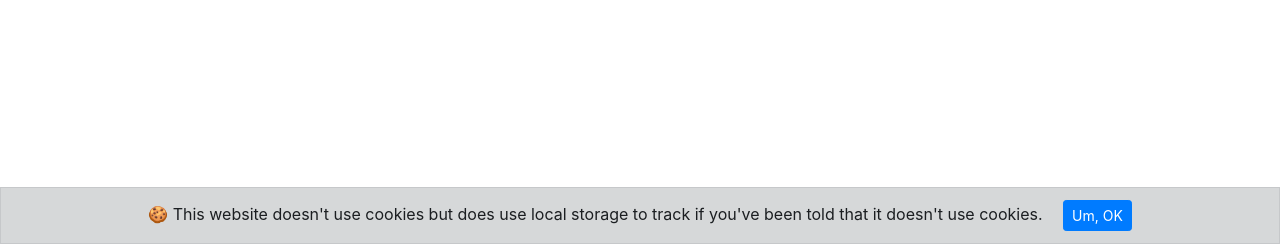
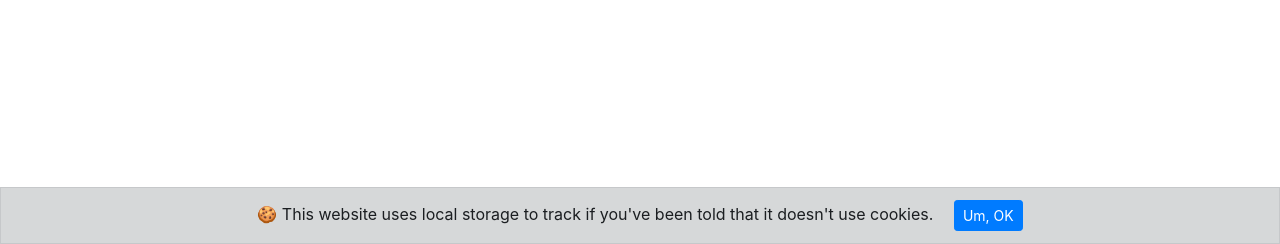
Before and after one commit to piroquio10-afk/piroquio10, a web app: file public/index.html in a window 1280 px wide. Shown: the part 556-800 px from the top of the page. Run offline with its HTML, style and script files only (its server is not run), Linux system fonts and the light colour scheme; some libraries are stand-ins or nearby versions.

Commit message:
Tweak to non-cookie text.

```diff
--- a/public/index.html
+++ b/public/index.html
@@ -88,7 +88,7 @@
 
   <footer>
     <div id="cookie-banner" class="alert alert-dark text-center mb-0" role="alert">
-      🍪 This website doesn't use cookies but does use local storage to track if you've been told that it doesn't use cookies.
+      🍪 This website uses local storage to track if you've been told that it doesn't use cookies.
       <button id="acceptCookieNotification" type="button" class="btn btn-primary btn-sm ml-3">Um, OK</button>
     </div>
   </footer>
--- a/public/static/career.html
+++ b/public/static/career.html
@@ -643,7 +643,7 @@ I’m now looking to return to the world of development and wondering where it m
 
   <footer>
     <div id="cookie-banner" class="alert alert-dark text-center mb-0" role="alert">
-      🍪 This website doesn't use cookies but uses local storage to track if you've been told it doesn't use cookies.
+      🍪 This website uses local storage to track if you've been told that it doesn't use cookies.
       <button id="acceptCookieNotification" type="button" class="btn btn-primary btn-sm ml-3">Um, OK</button>
     </div>
   </footer>
--- a/public/static/interests.html
+++ b/public/static/interests.html
@@ -399,7 +399,7 @@ Space is big. You just won't believe how vastly, hugely, mind-bogglingly big it
 
   <footer>
     <div id="cookie-banner" class="alert alert-dark text-center mb-0" role="alert">
-      🍪 This website doesn't use cookies but uses local storage to track if you've been told it doesn't use cookies.
+      🍪 This website uses local storage to track if you've been told that it doesn't use cookies.
       <button id="acceptCookieNotification" type="button" class="btn btn-primary btn-sm ml-3">Um, OK</button>
     </div>
   </footer>
--- a/public/static/profile.html
+++ b/public/static/profile.html
@@ -215,7 +215,7 @@ Select one of the tabs to find out more about me.
 
   <footer>
     <div id="cookie-banner" class="alert alert-dark text-center mb-0" role="alert">
-      🍪 This website doesn't use cookies but uses local storage to track if you've been told it doesn't use cookies.
+      🍪 This website uses local storage to track if you've been told that it doesn't use cookies.
       <button id="acceptCookieNotification" type="button" class="btn btn-primary btn-sm ml-3">Um, OK</button>
     </div>
   </footer>
--- a/public/static/skills.html
+++ b/public/static/skills.html
@@ -291,7 +291,7 @@
 
   <footer>
     <div id="cookie-banner" class="alert alert-dark text-center mb-0" role="alert">
-      🍪 This website doesn't use cookies but uses local storage to track if you've been told it doesn't use cookies.
+      🍪 This website uses local storage to track if you've been told that it doesn't use cookies.
       <button id="acceptCookieNotification" type="button" class="btn btn-primary btn-sm ml-3">Um, OK</button>
     </div>
   </footer>
--- a/src/main/webapp/templates/footer.twig
+++ b/src/main/webapp/templates/footer.twig
@@ -1,6 +1,6 @@
   <footer>
     <div id="cookie-banner" class="alert alert-dark text-center mb-0" role="alert">
-      🍪 This website doesn't use cookies but uses local storage to track if you've been told it doesn't use cookies.
+      🍪 This website uses local storage to track if you've been told that it doesn't use cookies.
       <button id="acceptCookieNotification" type="button" class="btn btn-primary btn-sm ml-3">Um, OK</button>
     </div>
   </footer>
```
